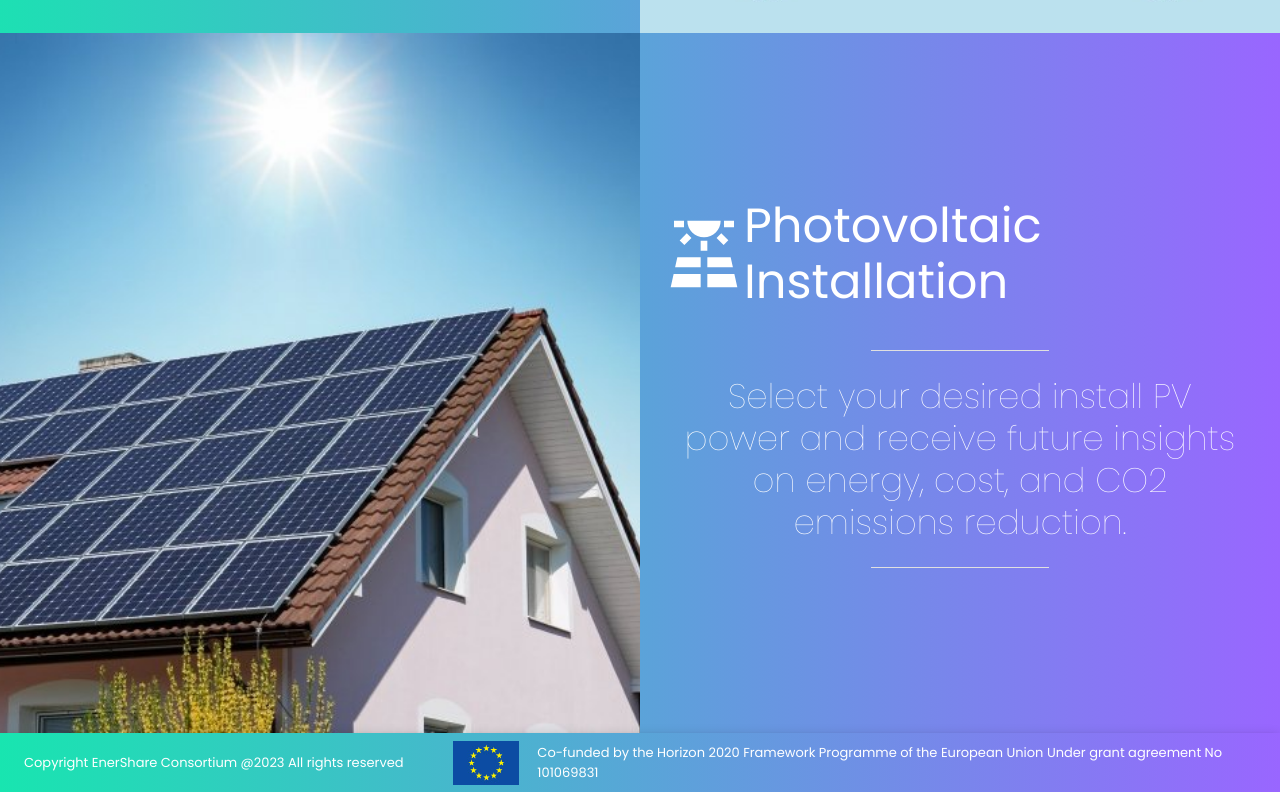
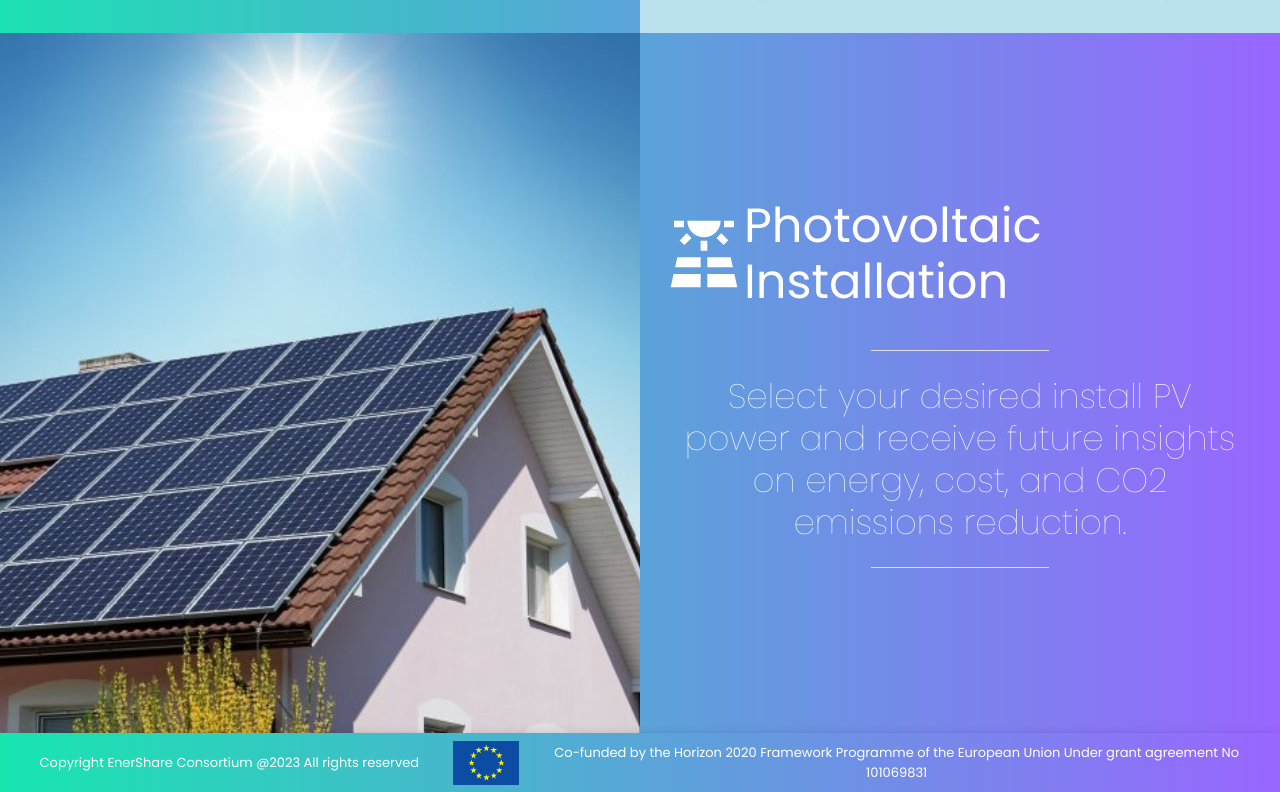
Before and after one commit to epu-ntua/enershare-ai4ef-frontend, a React (Create React App) app: page / in a window 1280 px wide. Shown: the part 731-1523 px from the top of the page. Built offline with nearby package versions, Linux system fonts and the light colour scheme.

Commit message:
FooterContent.js: updates

```diff
--- a/src/components/layout/FooterContent.js
+++ b/src/components/layout/FooterContent.js
@@ -9,7 +9,7 @@ const FooterContent = () => {
             <Grid container spacing={0}
                   alignItems="center" justifyItems={'center'}>
                 <Grid item xs={12} md={4}>
-                    <Typography fontSize={'small'}>Copyright EnerShare Consortium @{new Date().getFullYear()} All rights reserved</Typography>
+                    <Typography fontSize={'small'} align={'center'}>Copyright EnerShare Consortium @{new Date().getFullYear()} All rights reserved</Typography>
                 </Grid>
 
                 <Box item xs={12} md={1} marginX={'auto'} alignItems="center" justifyItems={'center'}>
@@ -17,7 +17,7 @@ const FooterContent = () => {
                 </Box>
 
                 <Grid item xs={12} md={7}>
-                    <Typography fontSize={'small'} alignContent={'center'}> Co-funded
+                    <Typography fontSize={'small'} align={'center'}> Co-funded
                         by the Horizon 2020
                         Framework Programme of the European Union Under grant
                         agreement No 101069831
```
